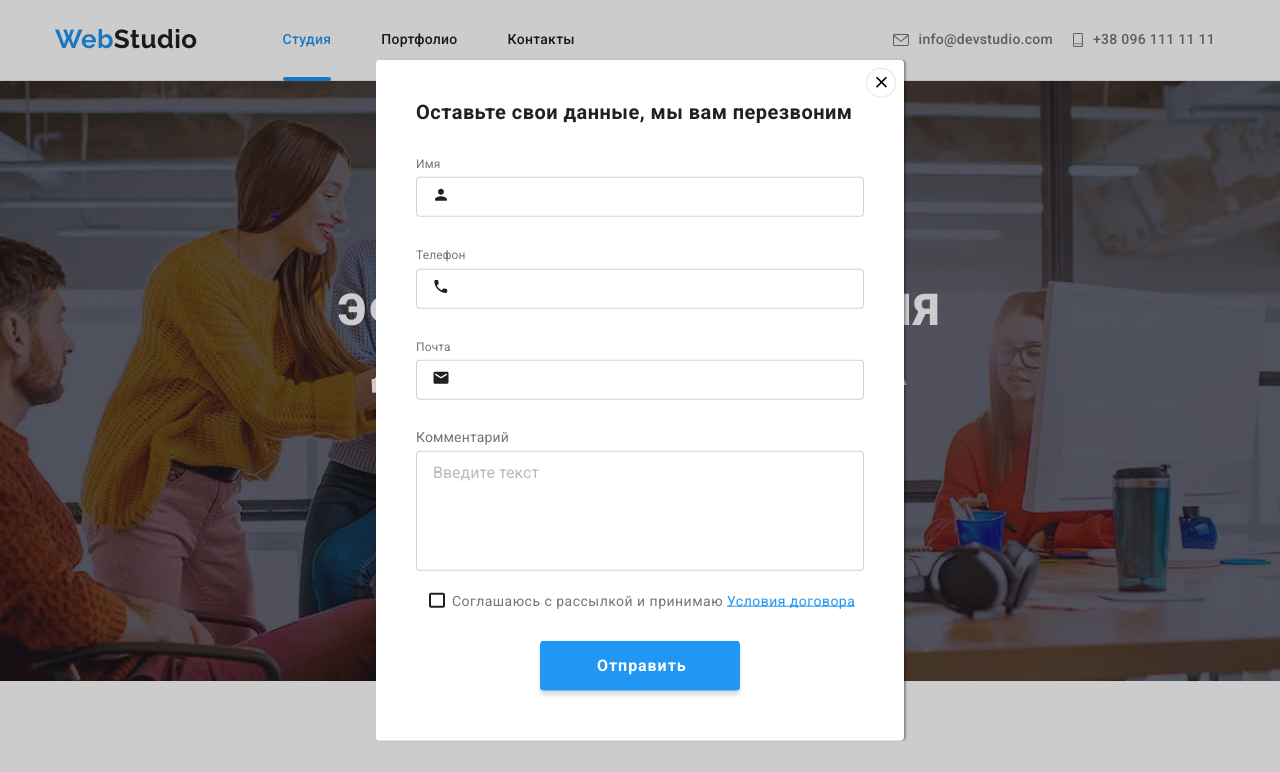
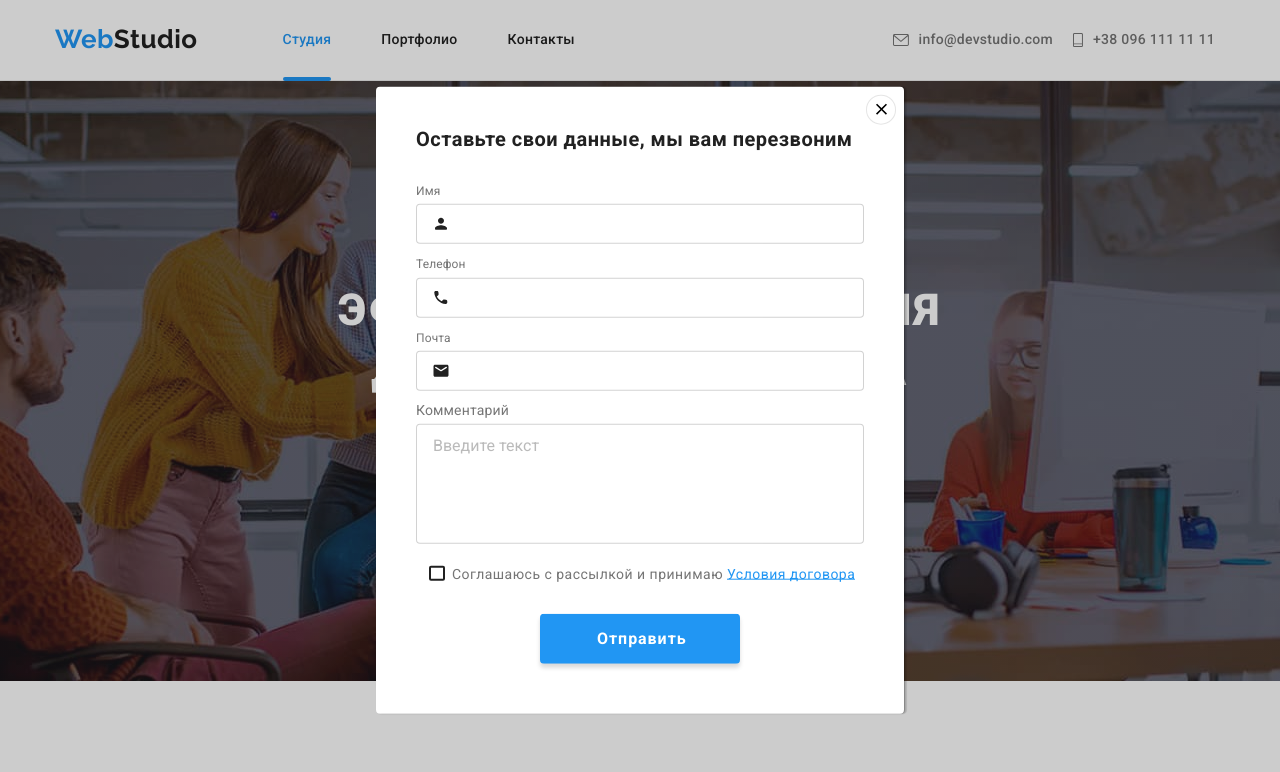
Before and after one commit to Roza-krist/-goit-markup-hw-06, a plain HTML site: page index.html in a window 1280 px wide. Both pictures are taken after a click on the button "Заказать услугу". Shown: the top 772 px of the page. Drawn offline with nearby package versions, Linux system fonts and the light colour scheme.

Commit message:
modal icons and margins

```diff
--- a/css/styles.css
+++ b/css/styles.css
@@ -597,9 +597,8 @@ img {
   padding-top: 40px;
 }
 .form-label {
-  position: relative;
   display: block;
-  margin-bottom: 28px;
+  margin-bottom: 10px;
 }
 .modal-form-input {
   width: 100%;
@@ -615,10 +614,13 @@ img {
 .modal-form-input:focus {
   border-color: var(--accent-color);
 }
+.icon-position {
+  position: relative;
+}
 .icon-input {
   position: absolute;
   left: 16px;
-  top: 65%;
+  top: 50%;
   width: 18px;
   height: 18px;
   transform: translateY(-50%);
--- a/index.html
+++ b/index.html
@@ -563,7 +563,8 @@
           </button>
           <p class="modal-title">Оставьте свои данные, мы вам перезвоним</p>
           <label class="form-label" for="name">
-            <span class="input-text">Имя</span>
+            <label class="input-text">Имя</label>
+            <span class="icon-position">
               <input
                 class="modal-form-input"
                 type="text"
@@ -573,10 +574,12 @@
               <svg class="icon-input">
                 <use href="./pictures/sprite.svg#icon-person-label"></use>
               </svg>
+            </span>
           </label>
 
           <label class="form-label" for="telephone">
-            <span class="input-text">Телефон</span>
+            <label class="input-text">Телефон</label>
+            <span class="icon-position">
               <input
                 class="modal-form-input"
                 type="tel"
@@ -586,9 +589,11 @@
               <svg class="icon-input">
                 <use href="./pictures/sprite.svg#icon-phone-label"></use>
               </svg>
+            </span>
           </label>
           <label class="form-label" for="email">
-            <span class="input-text">Почта</span>
+            <label class="input-text">Почта</label>
+            <span class="icon-position">
               <input
                 class="modal-form-input"
                 type="email"
@@ -598,6 +603,7 @@
               <svg class="icon-input">
                 <use href="./pictures/sprite.svg#icon-email-label"></use>
               </svg>
+            </span>
           </label>
           <label class="comment" for="comment">
             <span class="comment-text">Комментарий</span>
```
Lines whose indentation alone changed are shown as unchanged.
